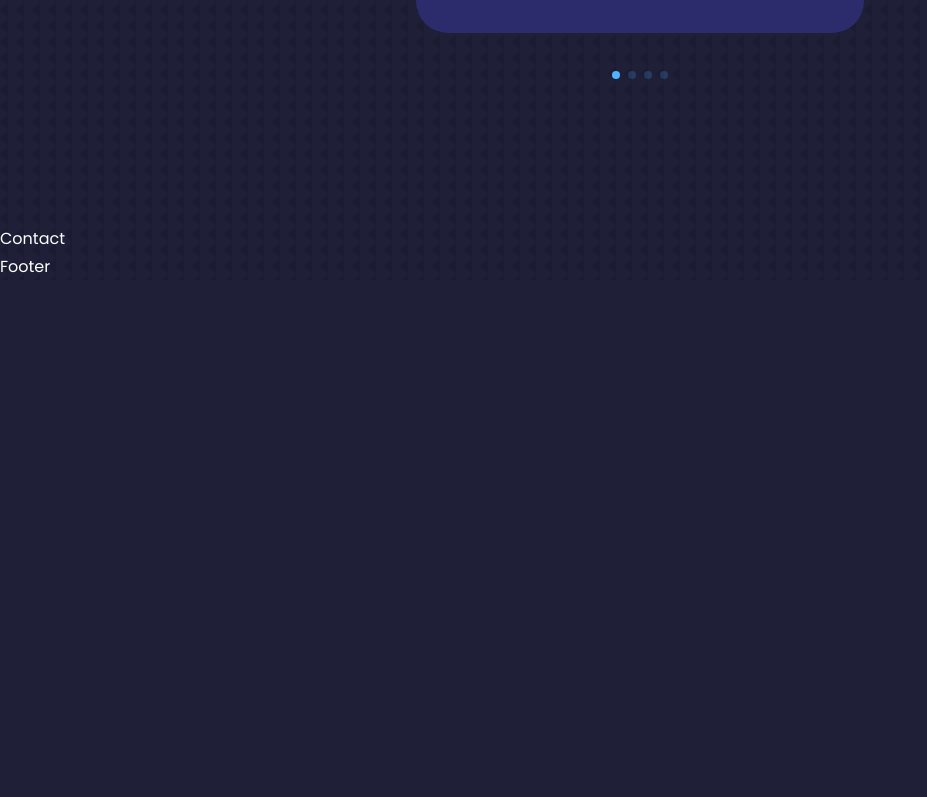
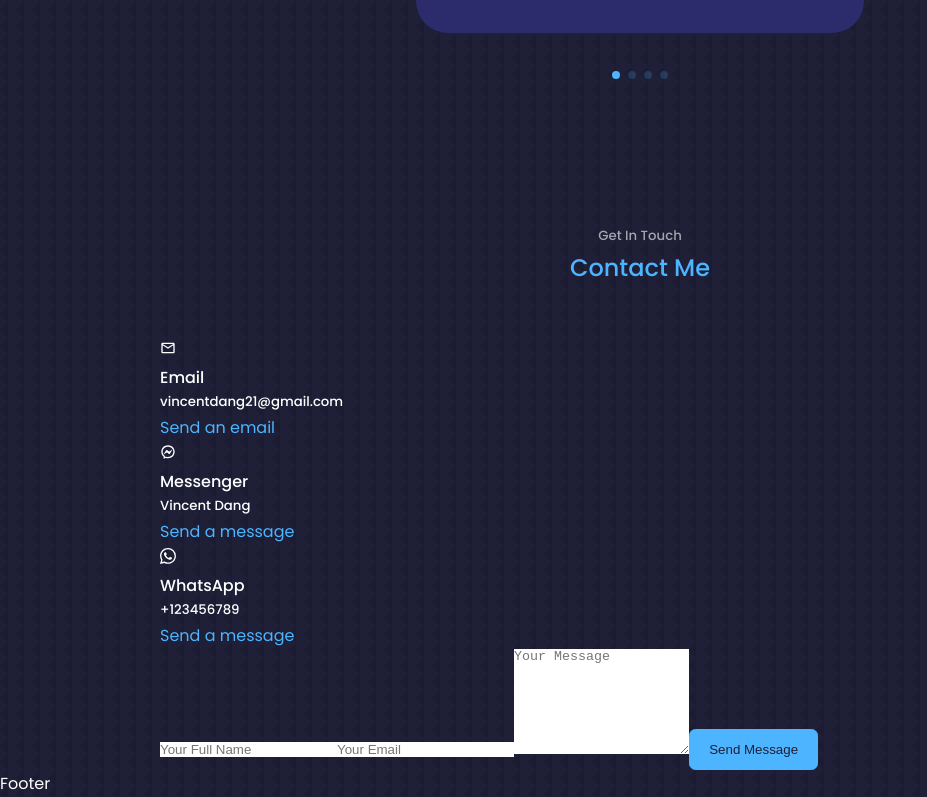
Before and after one commit to huddah01/react-portfolio-2, a React (Create React App) app: page / in a window 1280 px wide. Shown: the part 4526-5323 px from the top of the page, without its empty margins (0-927 px from the left). Before the commit the page ends 4806 px from the top, so only its background shows below. Built offline with nearby package versions, Linux system fonts and the light colour scheme.

Commit message:
Contact.jsx
Contact.jsx file is completed but css is not

```diff
--- a/src/components/contact/Contact.jsx
+++ b/src/components/contact/Contact.jsx
@@ -1,9 +1,47 @@
 import React from 'react'
 import './contact.css'
+import {MdOutlineMail} from 'react-icons/md'
+import {RiMessengerLine} from 'react-icons/ri'
+import {BsWhatsapp} from 'react-icons/bs'
 
 const Contact = () => {
   return (
-    <section id='contact'>Contact</section>
+    <section id='contact'>
+      <h5>Get In Touch</h5>
+      <h2>Contact Me</h2>
+
+      <div className="container contact__container">
+        <div className="contact__options">
+          <article className="contact__option">
+            <MdOutlineMail/>
+            <h4>Email</h4>
+            <h5>vincentdang21@gmail.com</h5>
+            <a href="mailto:vincentdang21@gmail.com" target='_blank'>Send an email</a>
+          </article>
+
+          <article className="contact__option">
+            <RiMessengerLine/>
+            <h4>Messenger</h4>
+            <h5>Vincent Dang</h5>
+            <a href="https://m.me/morningwo.od69" target='_blank'>Send a message</a>
+          </article>
+
+          <article className="contact__option">
+            <BsWhatsapp/>
+            <h4>WhatsApp</h4>
+            <h5>+123456789</h5>
+            <a href="https://api.whatsapp.com/send?phone+123456789" target='_blank'>Send a message</a>
+          </article>
+        </div>
+        {/* END OF CONTACT OPTIONS */}
+        <form action="">
+          <input type='text' name='name' placeholder='Your Full Name' required />
+          <input type='email' name='email' placeholder='Your Email' required />
+          <textarea name="message" rows="7" placeholder='Your Message' required></textarea>
+          <button type='submit' className='btn btn-primary'>Send Message</button>
+        </form>
+      </div>
+    </section>
   )
 }
 
```
